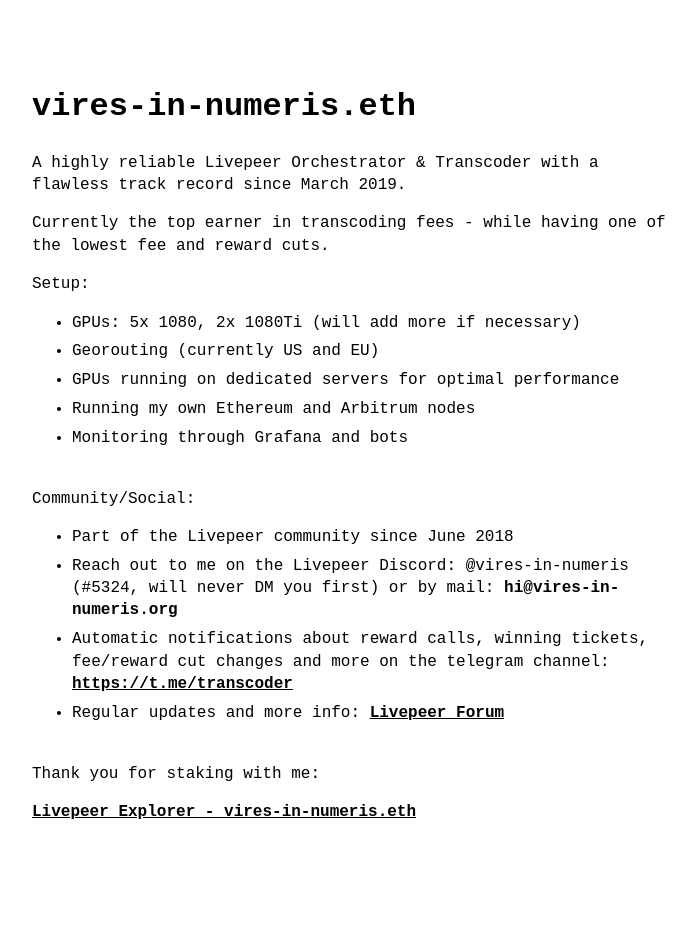
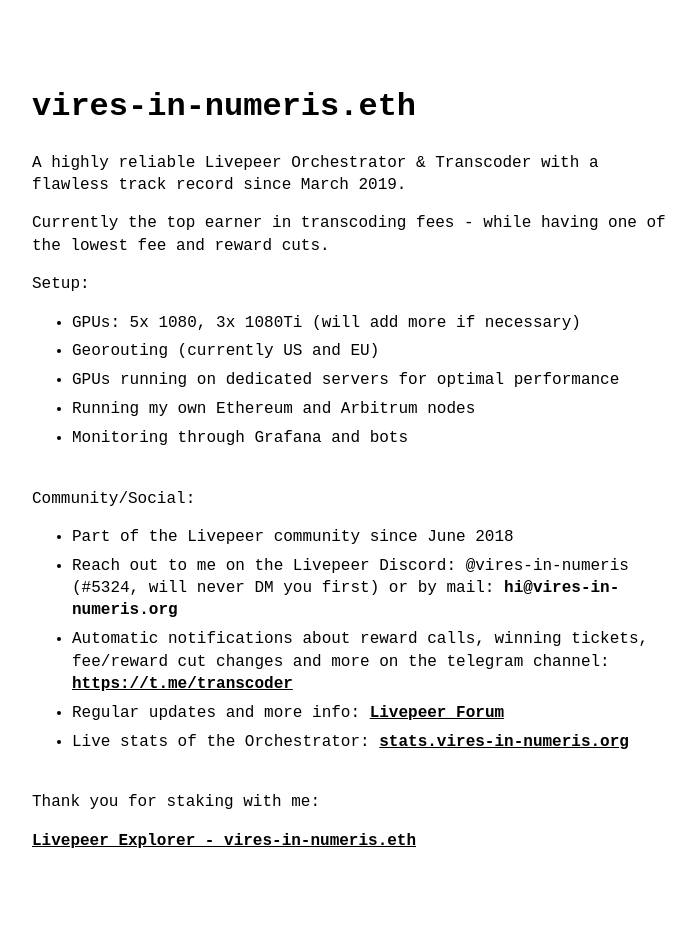
Before and after one commit to 0xVires/vires-in-numeris.github.io, a Jekyll site: the page built from index.md, in a window 1280 px wide. Shown: the whole page, without its empty margins (288-984 px from the left). Built offline with Jekyll 4.4.1, drawn with Linux system fonts in a browser that asks for light colours; before the commit the page ends 903 px from its top, so only the background shows below that.

Commit message:
Update index.md

```diff
--- a/index.md
+++ b/index.md
@@ -5,7 +5,7 @@ layout: home
 Currently the top earner in transcoding fees - while having one of the lowest fee and reward cuts.
 
 Setup:
-- GPUs: 5x 1080, 2x 1080Ti (will add more if necessary)
+- GPUs: 5x 1080, 3x 1080Ti (will add more if necessary)
 - Georouting (currently US and EU)
 - GPUs running on dedicated servers for optimal performance
 - Running my own Ethereum and Arbitrum nodes
@@ -16,6 +16,7 @@ Setup:
 - Reach out to me on the Livepeer Discord: @vires-in-numeris (#5324, will never DM you first) or by mail: <a href="mailto:hi@vires-in-numeris.org" style="color: black; font-weight: bold; text-decoration: none;">hi@vires-in-numeris.org</a>
 - Automatic notifications about reward calls, winning tickets, fee/reward cut changes and more on the telegram channel: <a href="https://t.me/transcoder" style="color: black; font-weight: bold; text-decoration: underline;">https://t.me/transcoder</a>
 - Regular updates and more info: <a href="https://forum.livepeer.org/t/transcoder-campaign-0x525-with-telegram-bot" style="color: black; font-weight: bold; text-decoration: underline;">Livepeer Forum</a><br>
+- Live stats of the Orchestrator: <a href="https://stats.vires-in-numeris.org/d/Orchestrator/overview" style="color: black; font-weight: bold; text-decoration: underline;">stats.vires-in-numeris.org</a>
 
 
 
```
